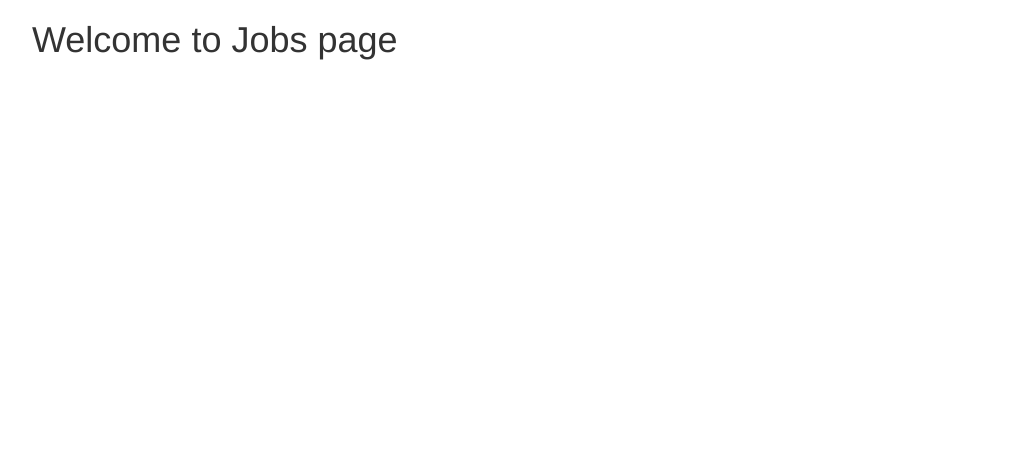
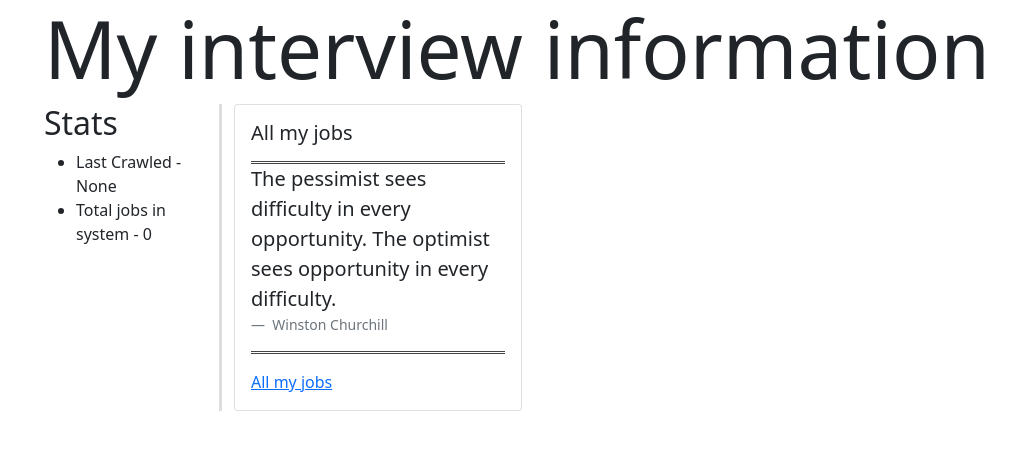
Before and after one commit to Saketh00/web_crawler, a Flask app: page / in a window 1280 px wide. Shown: the top 450 px of the page, without its empty margins (38-1053 px from the left). Run offline with Flask 2, Linux system fonts and the light colour scheme; data that the repository does not hold is empty; some libraries are stand-ins or nearby versions.

Commit message:
Adds index page and crawling status table

```diff
--- a/jobs/__init__.py
+++ b/jobs/__init__.py
@@ -1,4 +1,6 @@
-from flask import Flask
+from flask import Flask, render_template
+
+import random
 
 def create_app():
     app=Flask("jobs")
@@ -12,6 +14,20 @@
     from . import db
     db.init_app(app)
 
+    @app.route("/")
+    def index():
+        quotes=[["The best way to get started is to quit talking and begin doing.","Walt Disney"],["The pessimist sees difficulty in every opportunity. The optimist sees opportunity in every difficulty.", "Winston Churchill"],["Don’t let yesterday take up too much of today.", "Will Rogers"]]
+        quote,author=random.choice(quotes)
+        conn=db.get_db()
+        curs=conn.cursor()
+        curs.execute("select count(*) from openings")
+        count=curs.fetchone()[0]
+        curs.execute("select crawled_on from crawl_status order by crawled_on desc limit 1")
+        crawl_date=curs.fetchone()
+
+        return render_template('index.html', quote=quote, author=author, count=count, date=crawl_date)
+
+
     from . import crawler
     crawler.init_app(app)
 
--- a/jobs/jobs.py
+++ b/jobs/jobs.py
@@ -1,7 +1,7 @@
 from flask import Blueprint, g, render_template
 from . import db
 
-bp=Blueprint("jobs","jobs", url_prefix="/")
+bp=Blueprint("jobs","jobs", url_prefix="/jobs")
 
 @bp.route("/")
 def all_jobs():
--- /dev/null
+++ b/jobs/static/main.css
@@ -0,0 +1,9 @@
+
+div.sidebar {
+    border-right: 3px solid #ddd;
+    }
+
+div#inspiration {
+    border-top: 3px double #444;
+    border-bottom: 3px double #444;
+}
--- /dev/null
+++ b/jobs/templates/index.html
@@ -0,0 +1,55 @@
+<!DOCTYPE html>
+<html lang="en">
+    <head>
+        <meta charset="utf-8">
+        <meta name="viewport" content="width=device-width, initial-scale=1">
+
+        <link href="https://cdn.jsdelivr.net/npm/bootstrap@5.0.1/dist/css/bootstrap.min.css" rel="stylesheet" integrity="sha384-+0n0xVW2eSR5OomGNYDnhzAbDsOXxcvSN1TPprVMTNDbiYZCxYbOOl7+AMvyTG2x" crossorigin="anonymous">
+
+        <link href="{{ url_for('static', filename='main.css') }}" rel="stylesheet"/>
+
+        <title>Jobs</title>
+    </head>
+    <body>
+
+        <div class="container">
+            <h1 class="display-1">My interview information</h1>
+            <div class="row">
+                <div class="col-2 sidebar">
+                    {% block sidebar %}
+                    <h2> Stats</h2>
+                    <ul>
+                        <li> Last Crawled - {{date}} </li>
+                        <li> Total jobs in system - {{count}} </li>
+                    </ul>
+                    {% endblock %}
+
+                </div>
+                <div class="col-8">
+                    {% block main %}
+                    <div class="card center" style="width: 18rem;">
+                        <div class="card-body">
+                            <h5 class="card-title text-centre">All my jobs</h5>
+                            <p class="card-text">
+                                <div id="inspiration">
+                                    <figure class="text-centre">
+                                        <blockquote class="blockquote">
+                                            <p>{{quote}}</p>
+                                        </blockquote>
+                                        <figcaption class="blockquote-footer">
+                                            {{author}}
+                                        </figcaption>
+                                    </figure>
+                                </div>
+                            </p>
+                            <a href="{{url_for('jobs.all_jobs')}}">All my jobs</a>
+                        </div>
+                    </div>
+
+
+                    {% endblock %}
+                </div>
+            </div>
+        </div>
+    </body>
+</html>
--- a/jobs/templates/jobs/jobdetails.html
+++ b/jobs/templates/jobs/jobdetails.html
@@ -1,9 +1,9 @@
 {% extends "base.html" %}
     {% block header %}
     <h1>Welcome to Jobs Info page</h1>
-    <a class="btn btn-primary" href="/{{prev}}">Previous</a>
-    <a class="btn btn-primary" href="/">All</a>
-    <a class="btn btn-primary" href="/{{nxt}}">Next</a>
+    <a class="btn btn-primary" href="/jobs/{{prev}}">Previous</a>
+    <a class="btn btn-primary" href="/jobs/">All</a>
+    <a class="btn btn-primary" href="/jobs/{{nxt}}">Next</a>
 
     <h2>{{company}}</h2>
     <h2>{{title}}</h2>
--- a/jobs/templates/jobs/jobslist.html
+++ b/jobs/templates/jobs/jobslist.html
@@ -6,7 +6,7 @@
     <ol>
         {% for id,title, company_name in jobs %}
         <li>
-            <a href="/{{id}}">{{title}}::::{{company_name}}<br/></a>
+            <a href="/jobs/{{id}}">{{title}}::::{{company_name}}<br/></a>
         </li>
         </li>
         {% endfor %}
```
Also changed, not shown: jobs/sql/000_create.sql (+19 -0 lines).
